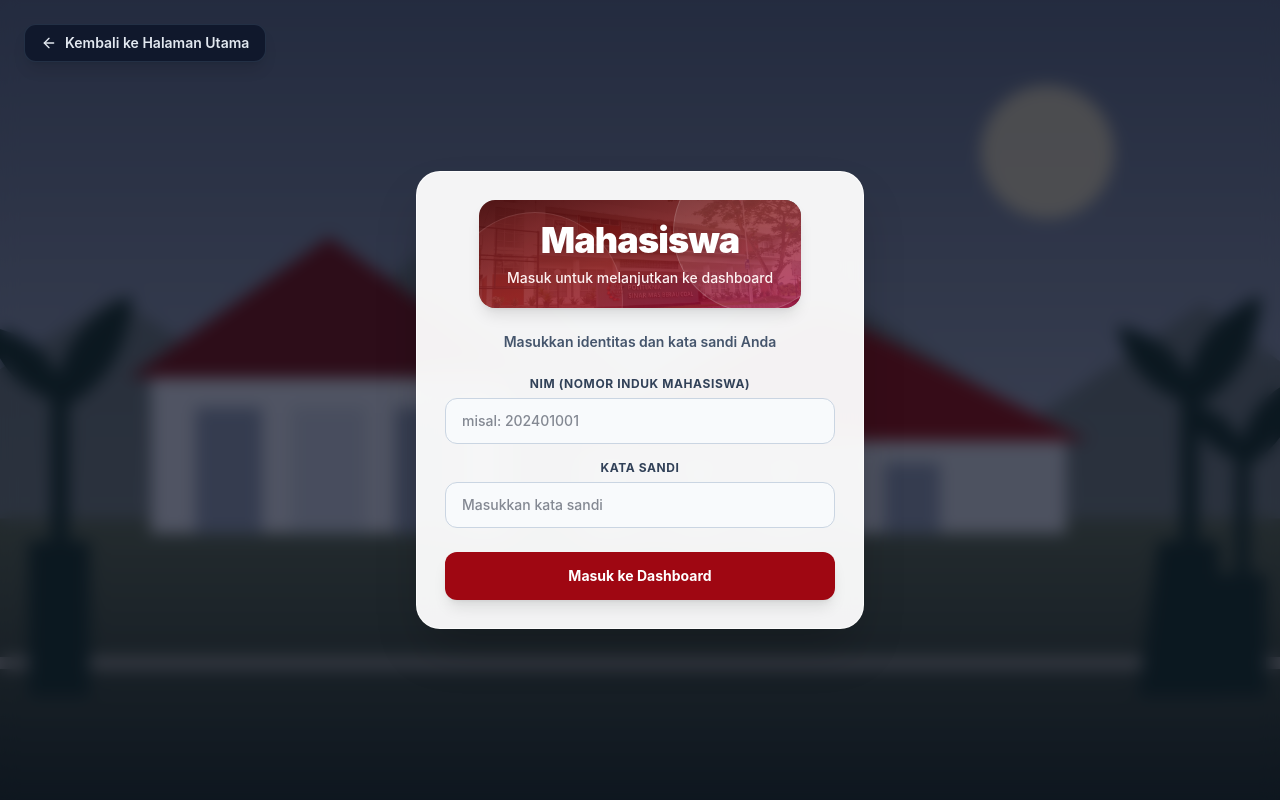
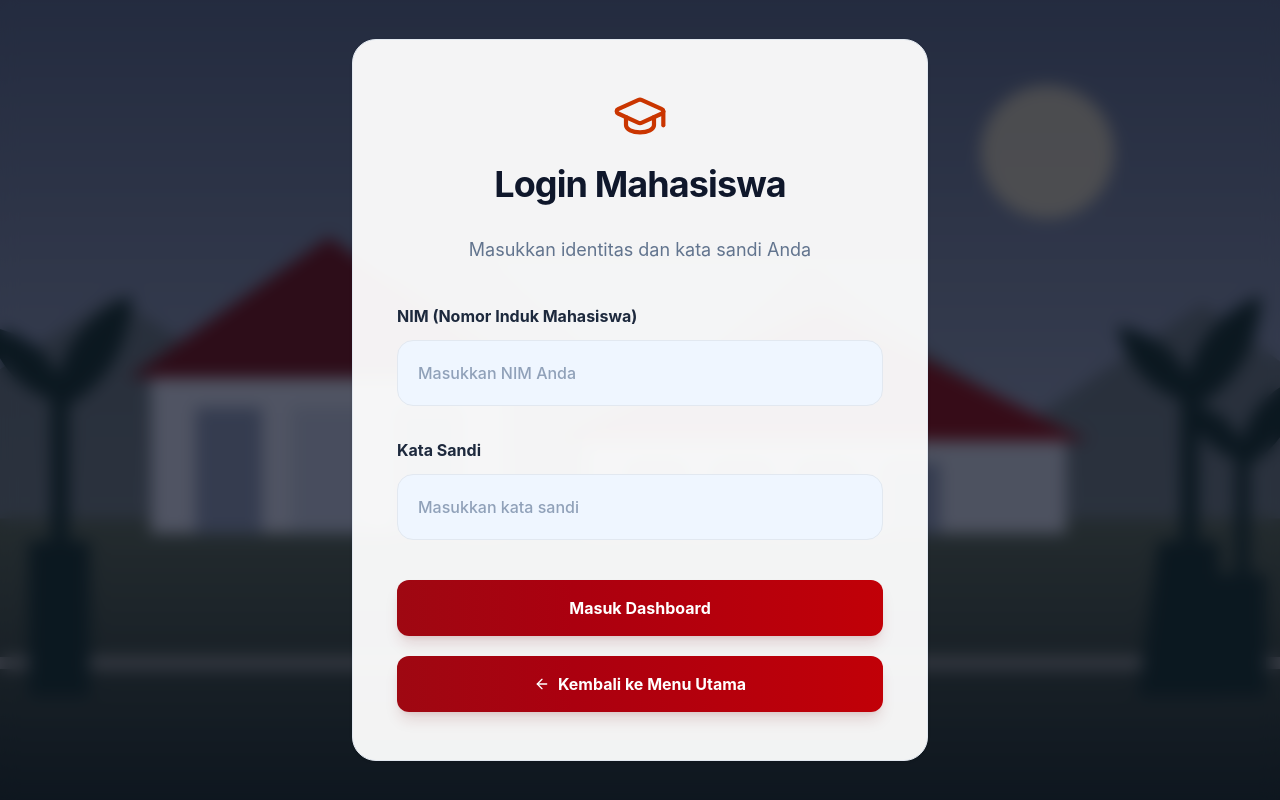
Before and after one commit to magangsipt-oss/Dashboard-Disiplin, a Next.js app in the folder frontend/: page /login in a window 1280 px wide. Built offline with nearby package versions, Linux system fonts and the light colour scheme.

Commit message:
style: enhance LoginForm with new layout, improved accessibility, and updated identity placeholders

```diff
--- a/frontend/src/app/login/LoginForm.tsx
+++ b/frontend/src/app/login/LoginForm.tsx
@@ -2,7 +2,7 @@
 
 import { useRouter } from "next/navigation";
 import { useState, type FormEvent } from "react";
-import { ArrowLeft } from "lucide-react";
+import { ArrowLeft, GraduationCap } from "lucide-react";
 
 export type LoginRole = "mhs" | "dosen" | "admin";
 
@@ -13,17 +13,17 @@ const roleDetails: Record<
   mhs: {
     label: "Mahasiswa",
     identityLabel: "NIM (Nomor Induk Mahasiswa)",
-    identityPlaceholder: "misal: 202401001",
+    identityPlaceholder: "Masukkan NIM Anda",
   },
   dosen: {
     label: "Dosen PA",
     identityLabel: "NIP atau NIDN",
-    identityPlaceholder: "masukkan nomor identitas",
+    identityPlaceholder: "Masukkan nomor identitas",
   },
   admin: {
     label: "Admin Kemahasiswaan",
     identityLabel: "NIP Kemahasiswaan",
-    identityPlaceholder: "masukkan nomor identitas",
+    identityPlaceholder: "Masukkan nomor identitas",
   },
 };
 
@@ -67,53 +67,31 @@ export default function LoginForm({ role }: { role: LoginRole }) {
 
   return (
     <main
-      className="min-h-screen font-sans flex items-center justify-center bg-cover bg-center p-4 relative overflow-hidden"
+      className="relative flex min-h-screen items-center justify-center overflow-hidden bg-cover bg-center p-4 font-sans"
       style={{ backgroundImage: "url(/campus.svg)" }}
     >
       <div className="absolute inset-0 bg-slate-950/65 backdrop-blur-sm" />
 
-      <a
-        href="/"
-        className="absolute top-6 left-6 text-slate-200 hover:text-white flex items-center gap-2 text-sm font-semibold transition-colors z-20 bg-slate-900/90 px-4 py-2 rounded-xl border border-slate-700/60 shadow-lg"
-      >
-        <ArrowLeft className="w-4 h-4" /> Kembali ke Halaman Utama
-      </a>
-
-      <section className="relative z-10 w-full max-w-md rounded-3xl border border-white/80 bg-white/95 p-7 shadow-2xl backdrop-blur-md">
-        <div
-          className="relative isolate mx-auto mb-6 w-fit max-w-full overflow-hidden rounded-2xl bg-cover bg-center px-7 py-5 text-center text-white shadow-lg"
-          style={{ backgroundImage: "url(/portal-access-background.jpg)" }}
-        >
-          <div
+      <section className="relative z-10 w-full max-w-xl rounded-3xl border border-slate-200 bg-white/95 px-7 py-10 shadow-sm sm:px-11 sm:py-12">
+          <header className="mb-10 text-center">
+            <GraduationCap
               aria-hidden="true"
-            className="absolute inset-0 -z-10 bg-gradient-to-br from-red-950/95 via-red-900/85 to-rose-800/75"
+              className="mx-auto mb-5 h-14 w-14 text-orange-700"
+              strokeWidth={1.8}
             />
-          <div
-            aria-hidden="true"
-            className="absolute -right-8 -top-12 -z-10 h-40 w-40 rounded-full border border-white/15 bg-white/10"
-          />
-          <div
-            aria-hidden="true"
-            className="absolute -bottom-20 -left-8 -z-10 h-44 w-44 rounded-full border border-white/10 bg-red-400/10"
-          />
-          <h1 className="text-3xl font-black tracking-tight drop-shadow-md sm:text-4xl">
-            {details.label}
+            <h1 className="text-3xl font-bold tracking-tight text-slate-900 sm:text-4xl">
+              Login {details.label}
             </h1>
-          <p className="mt-2 text-sm font-medium text-red-50">
-            Masuk untuk melanjutkan ke dashboard
-          </p>
-        </div>
-
-        <div className="text-center">
-          <p className="mb-6 text-sm font-semibold text-slate-600">
+            <p className="mt-8 text-base text-slate-500 sm:text-lg">
               Masukkan identitas dan kata sandi Anda
             </p>
+          </header>
 
-          <form onSubmit={handleSubmit} className="space-y-4">
+          <form onSubmit={handleSubmit} className="space-y-8 text-left">
             <div>
               <label
                 htmlFor="identity"
-              className="block text-xs font-bold text-slate-700 uppercase tracking-wider mb-1.5"
+                className="mb-3 block text-base font-bold text-slate-800"
               >
                 {details.identityLabel}
               </label>
@@ -125,14 +103,14 @@ export default function LoginForm({ role }: { role: LoginRole }) {
                 placeholder={details.identityPlaceholder}
                 value={identity}
                 onChange={(event) => setIdentity(event.target.value)}
-              className="w-full px-4 py-3 rounded-xl border border-slate-300 focus:outline-none focus:ring-2 focus:ring-red-800 text-sm bg-slate-50 font-medium"
+                className="w-full rounded-2xl border border-slate-200 bg-blue-50 px-5 py-5 text-base font-medium text-slate-900 placeholder:text-slate-400 focus:outline-none focus:ring-2 focus:ring-orange-600"
               />
             </div>
 
             <div>
               <label
                 htmlFor="password"
-              className="block text-xs font-bold text-slate-700 uppercase tracking-wider mb-1.5"
+                className="mb-3 block text-base font-bold text-slate-800"
               >
                 Kata Sandi
               </label>
@@ -144,7 +122,7 @@ export default function LoginForm({ role }: { role: LoginRole }) {
                 placeholder="Masukkan kata sandi"
                 value={password}
                 onChange={(event) => setPassword(event.target.value)}
-              className="w-full px-4 py-3 rounded-xl border border-slate-300 focus:outline-none focus:ring-2 focus:ring-red-800 text-sm bg-slate-50 font-medium"
+                className="w-full rounded-2xl border border-slate-200 bg-blue-50 px-5 py-5 text-base font-medium text-slate-900 placeholder:text-slate-400 focus:outline-none focus:ring-2 focus:ring-orange-600"
               />
             </div>
 
@@ -160,12 +138,19 @@ export default function LoginForm({ role }: { role: LoginRole }) {
             <button
               type="submit"
               disabled={isLoggingIn}
-            className="w-full py-3.5 bg-red-800 hover:bg-red-900 disabled:cursor-wait disabled:opacity-60 text-white font-bold rounded-xl text-sm shadow-lg transition-all mt-2"
+              className="mt-2 w-full rounded-xl bg-gradient-to-r from-red-800 to-red-700 py-4 text-base font-bold text-white shadow-lg shadow-red-900/15 transition hover:from-red-900 hover:to-red-800 disabled:cursor-wait disabled:opacity-60"
             >
-            {isLoggingIn ? "Memeriksa akun..." : "Masuk ke Dashboard"}
+              {isLoggingIn ? "Memeriksa akun..." : "Masuk Dashboard"}
             </button>
           </form>
-        </div>
+
+          <a
+            href="/"
+            className="mt-5 flex w-full items-center justify-center gap-2 rounded-xl bg-gradient-to-r from-red-800 to-red-700 py-4 text-base font-bold text-white shadow-lg shadow-red-900/15 transition hover:from-red-900 hover:to-red-800"
+          >
+            <ArrowLeft aria-hidden="true" className="h-4 w-4" />
+            Kembali ke Menu Utama
+          </a>
       </section>
     </main>
   );
```
Lines whose indentation alone changed are shown as unchanged.
